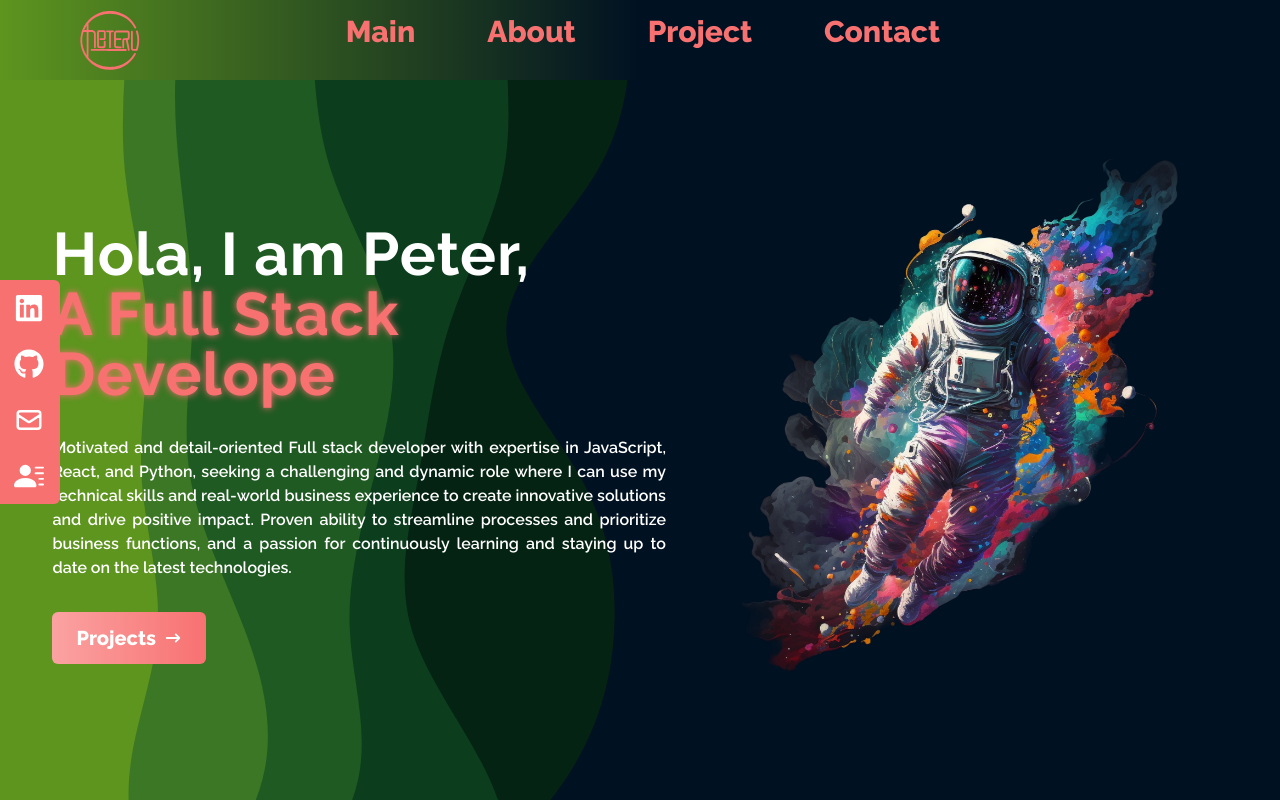
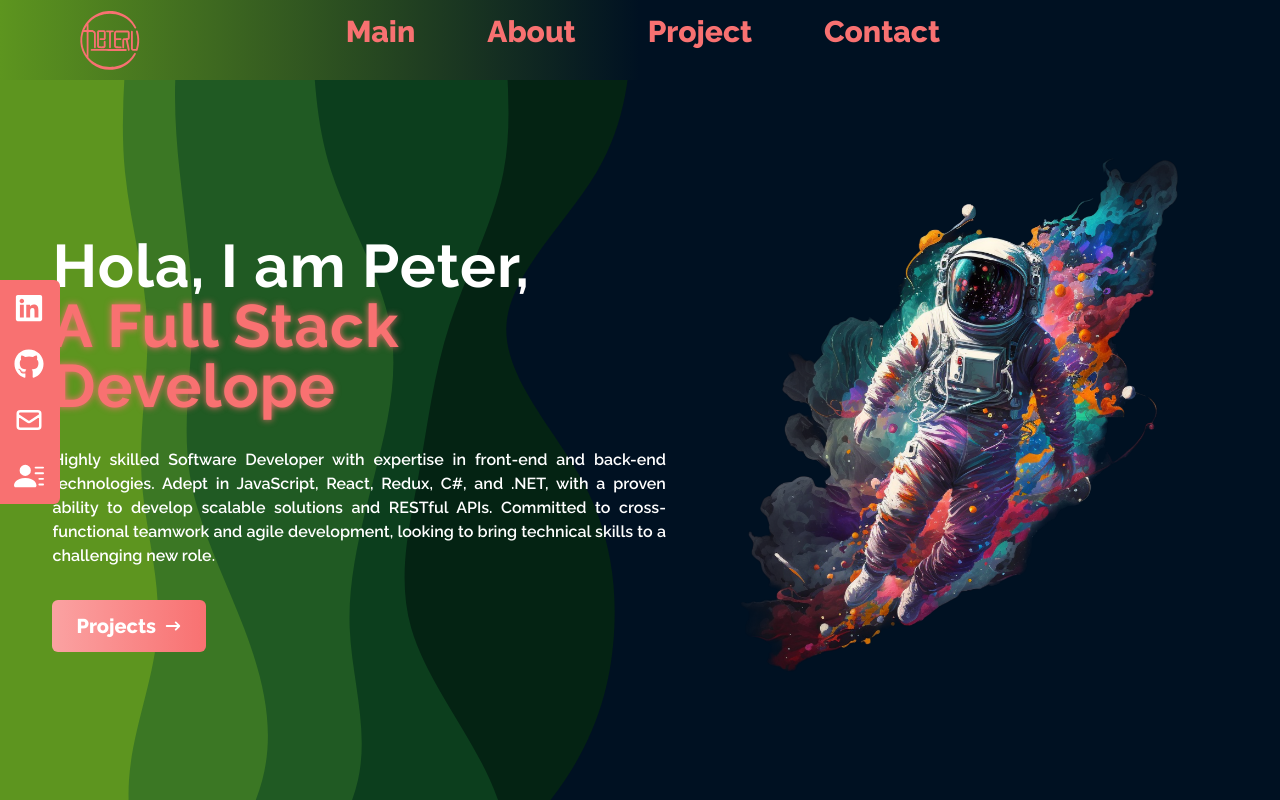
Before and after one commit to LIZXP/PortfolioPage, a React (Create React App) app: page / in a window 1280 px wide. Built offline with nearby package versions, Linux system fonts and the light colour scheme.

Commit message:
change main

```diff
--- a/src/components/Main.jsx
+++ b/src/components/Main.jsx
@@ -61,13 +61,7 @@ function Main() {
             animate={{ opacity: 1 }}
             transition={{ delay: 1.2, duration: 0.8 }}
           >
-            Motivated and detail-oriented Full stack developer with expertise in
-            JavaScript, React, and Python, seeking a challenging and dynamic
-            role where I can use my technical skills and real-world business
-            experience to create innovative solutions and drive positive impact.
-            Proven ability to streamline processes and prioritize business
-            functions, and a passion for continuously learning and staying up to
-            date on the latest technologies.
+            Highly skilled Software Developer with expertise in front-end and back-end technologies. Adept in JavaScript, React, Redux, C#, and .NET, with a proven ability to develop scalable solutions and RESTful APIs. Committed to cross-functional teamwork and agile development, looking to bring technical skills to a challenging new role.
           </motion.p>
           <motion.div
             initial={{ opacity: 0 }}
```
